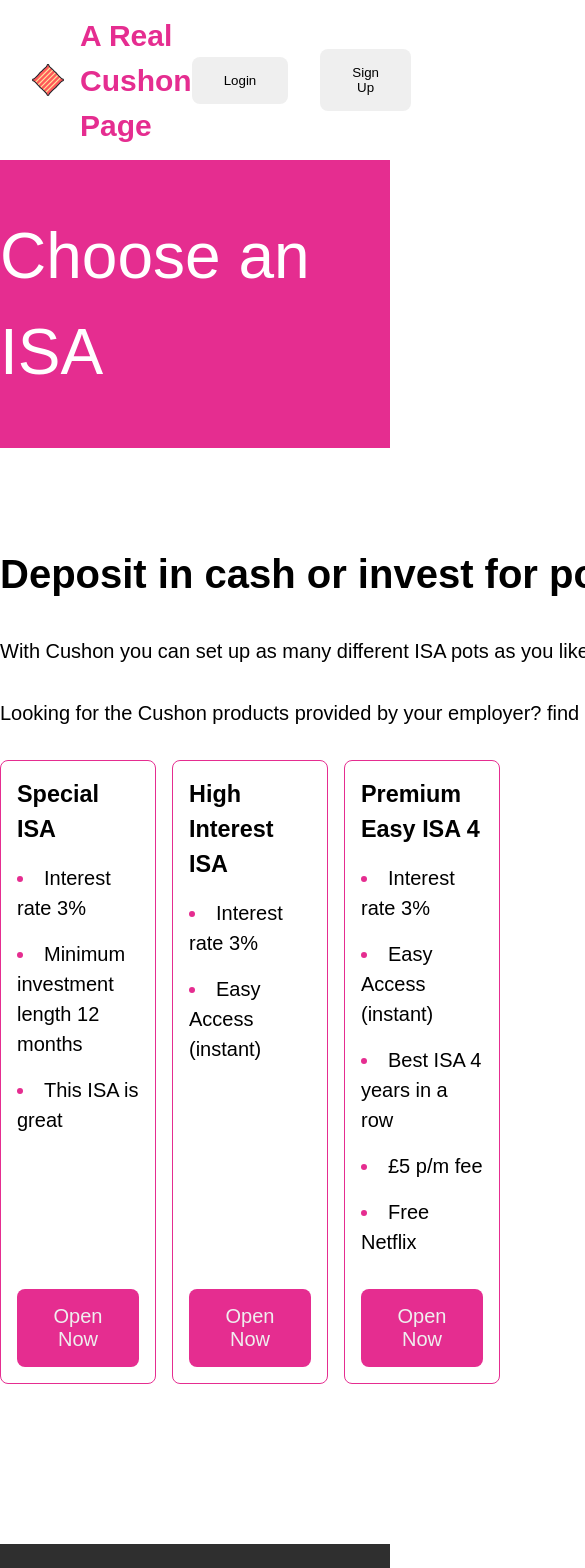
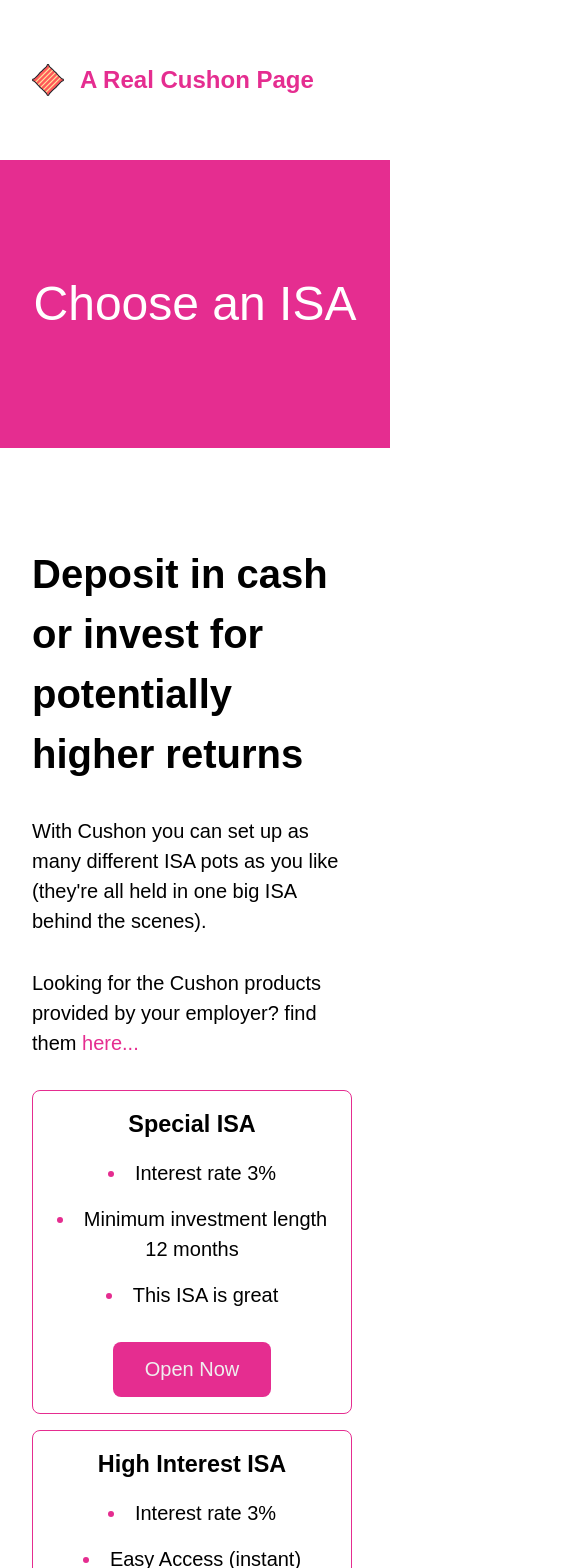
Before and after one commit to chrisBRN/cushon, a React (Vite) app: page / in a window 390 px wide. Shown: the top 1568 px of the page, 585 px wide, since content can reach past the window. Built offline with nearby package versions, Linux system fonts and the light colour scheme.

Commit message:
update: bare-bones responsiveness edits

```diff
--- a/src/components/Card/Card.module.css
+++ b/src/components/Card/Card.module.css
@@ -3,7 +3,7 @@
     border: 1px solid var(--brand-one);
     border-radius: 8px;
     padding: 1rem;
-    width: 40vmin;
+    width: min(320px, 100%);
     height: 100%;
     min-height: 20vmin;
 }
--- a/src/components/CardList/CardList.module.css
+++ b/src/components/CardList/CardList.module.css
@@ -1,10 +1,14 @@
-.cardList {
+.container {
     display: flex;
     flex-wrap: wrap;
+    justify-content: var(--centered-on-mobile, unset);
     gap: 1rem;
     list-style: none;
+
+    text-align: var(--centered-on-mobile, unset);
 }
 
 .listItem {
     min-height: 100%;
+    width: min(340px, 100%);
 }
--- a/src/components/CardList/CardList.tsx
+++ b/src/components/CardList/CardList.tsx
@@ -9,7 +9,7 @@
 
 function CardList(props: Props) {
     return (
-        <ul className={styles.cardList}>
+        <ul className={styles.container}>
             {props.data.map((item, index) => {
                 return (
                     <li key={`isa_item_${index}`} className={styles.listItem}>
--- a/src/components/Header/Header.module.css
+++ b/src/components/Header/Header.module.css
@@ -10,7 +10,7 @@
     color: var(--brand-five);
 
     & h1 {
-        font-size: 4rem;
+        font-size: calc(var(--smaller-on-mobile, 1) * 4rem);
         font-weight: lighter;
     }
 }
--- a/src/components/ListItem/ListItem.module.css
+++ b/src/components/ListItem/ListItem.module.css
@@ -1,13 +1,14 @@
 .container {
     display: flex;
     flex-direction: column;
-    align-items: flex-start;
+    align-items: var(--centered-on-mobile, flex-start);
     justify-content: flex-start;
     gap: 1rem;
     height: 100%;
 }
 
 .features {
+    width: 100%;
     list-style-position: inside;
     list-style-type: disc;
     display: flex;
@@ -15,6 +16,7 @@
     gap: 1rem;
 
     & li::marker {
+        width: 100%;
         color: var(--brand-one);
     }
 }
--- a/src/components/Navigation/Navigation.module.css
+++ b/src/components/Navigation/Navigation.module.css
@@ -1,4 +1,4 @@
-.bg {
+.container {
     width: 100%;
     height: 10rem;
     background-color: white;
@@ -12,7 +12,7 @@
     & ul {
         list-style: none;
 
-        display: flex;
+        display: var( --desktop-only, flex); /* with more time would want to switch to a mobile friendly menu here */
         flex-direction: row;
         justify-content: space-between;
         align-items: center;
@@ -24,6 +24,10 @@
             border-radius: 8px;
         }
     }
+}
+
+.title {
+    font-size: 1.5rem;
 }
 
 .logo {
--- a/src/components/Navigation/Navigation.tsx
+++ b/src/components/Navigation/Navigation.tsx
@@ -2,10 +2,10 @@
 
 function Navigation({ title }: { title: string }) {
     return (
-        <nav className={styles.bg}>
+        <nav className={styles.container}>
             <a className={styles.logo} href={'https://www.cushon.co.uk'} target="_blank">
                 <img src="/cushion.svg" alt="logo" />
-                <h2>{title}</h2>
+                <h2 className={styles.title}>{title}</h2>
             </a>
 
             <ul>
--- a/src/index.css
+++ b/src/index.css
@@ -14,6 +14,14 @@
 
   /* broadly web-safe font stake, see: https://github.com/chrisBRN/web-safe-fonts */
   --ff: 'Arial', 'Helvetica Neue', 'Helvetica', sans-serif;
+}
+
+@media screen and (max-width: 840px) {
+  :root {
+    --desktop-only: none;
+    --smaller-on-mobile: 0.75;
+    --centered-on-mobile: center;
+  }
 }
 
 * {
--- a/src/pages/ISA/ISA.module.css
+++ b/src/pages/ISA/ISA.module.css
@@ -1,7 +1,7 @@
 .content {
-    width: 120ch;
+    max-width: 120ch;
     margin: 0 auto;
-    padding: 6rem 0;
+    padding: 6rem 2rem;
     display: flex;
     flex-direction: column;
     gap: 2rem;
```
